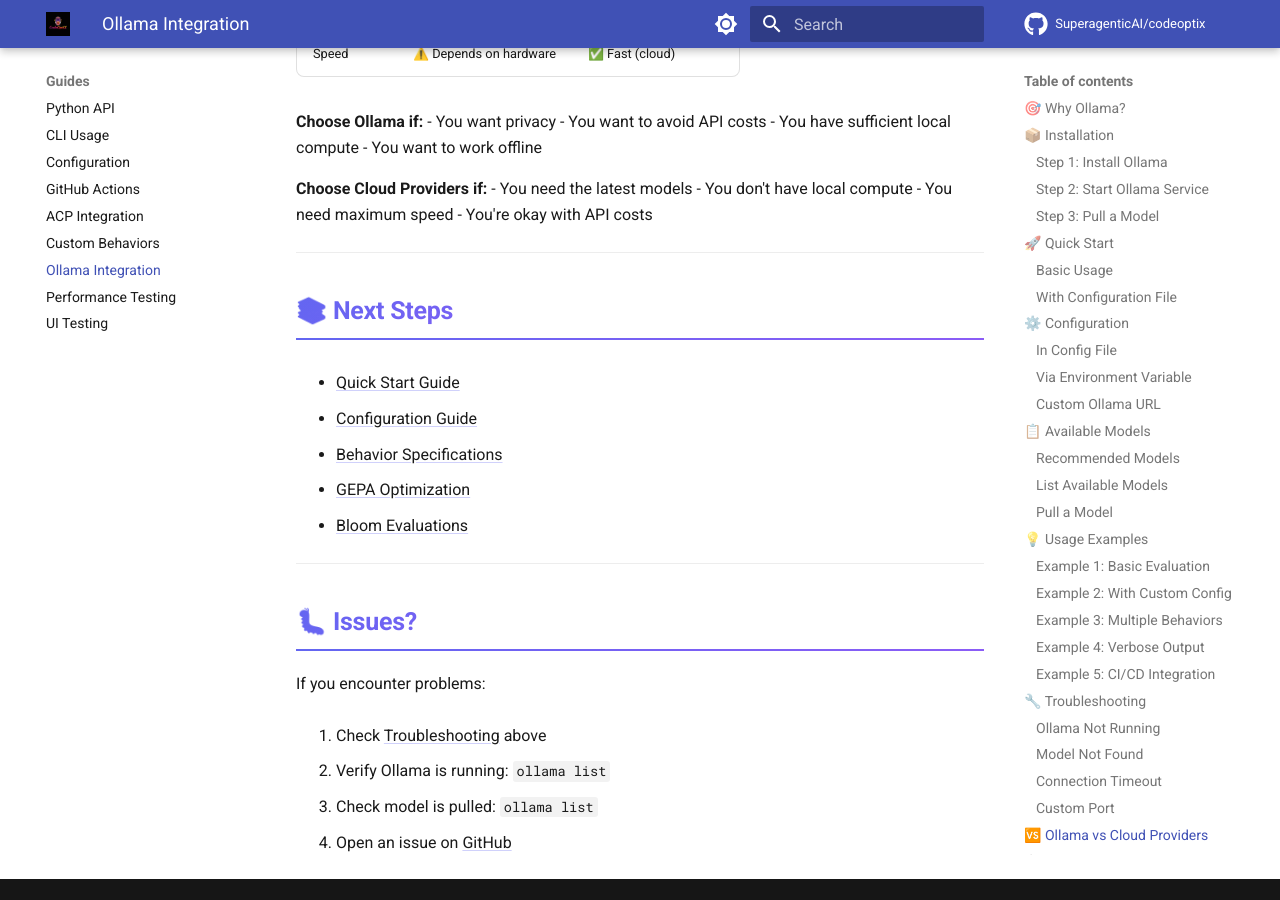
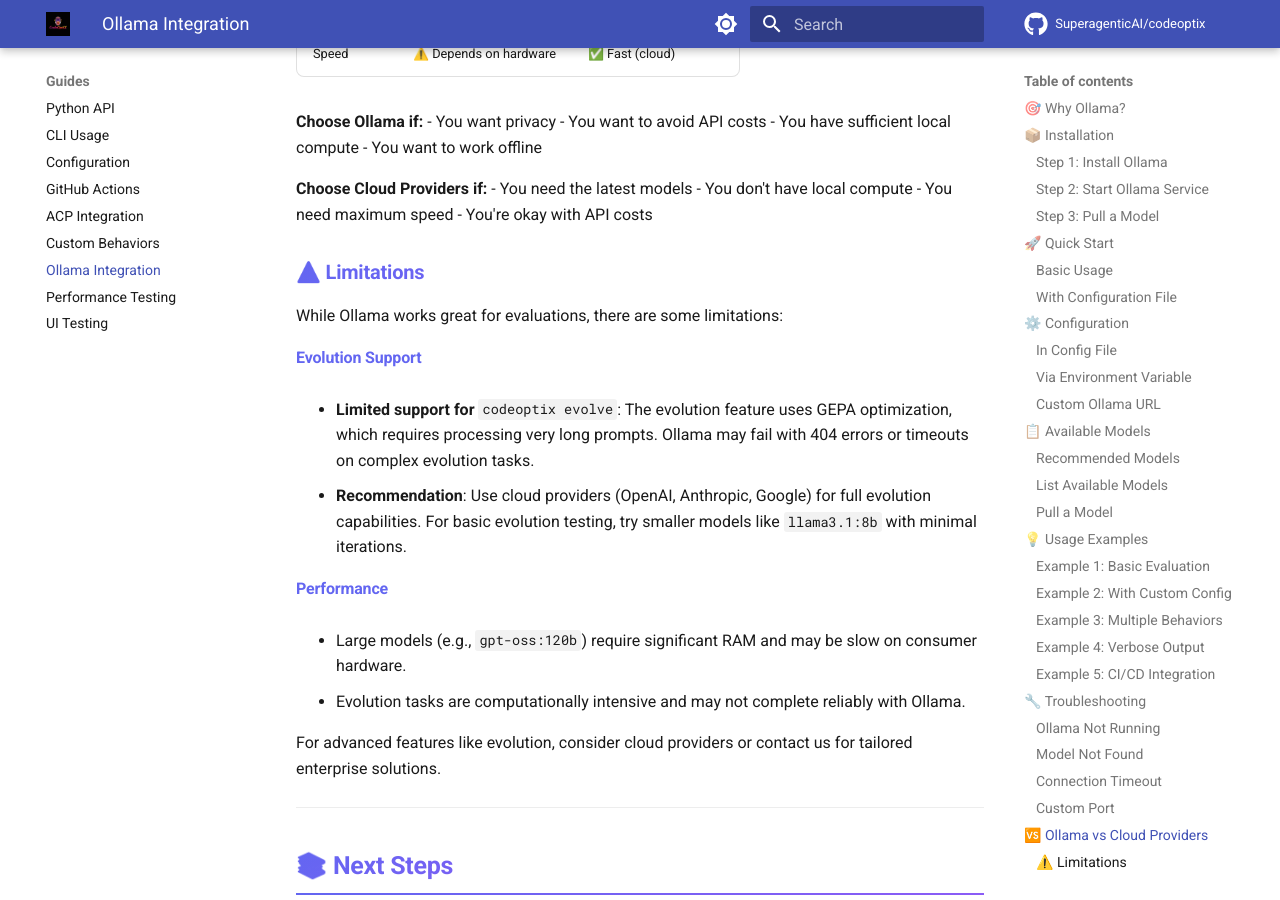
Before and after one commit to SuperagenticAI/codeoptix, an MkDocs documentation site: the page built from docs/guides/ollama-integration.md, in a window 1280 px wide and 900 px high, scrolled down 6658 px. Built offline with MkDocs 1.6.1 and Material for MkDocs 9.7.7, drawn with Linux system fonts in a browser that asks for light colours; comment, search, counter and statistics services are not loaded.

Commit message:
Update docs

```diff
--- a/docs/guides/ollama-integration.md
+++ b/docs/guides/ollama-integration.md
@@ -300,6 +300,20 @@
 - You need maximum speed
 - You're okay with API costs
 
+### ⚠️ Limitations
+
+While Ollama works great for evaluations, there are some limitations:
+
+#### Evolution Support
+- **Limited support for `codeoptix evolve`**: The evolution feature uses GEPA optimization, which requires processing very long prompts. Ollama may fail with 404 errors or timeouts on complex evolution tasks.
+- **Recommendation**: Use cloud providers (OpenAI, Anthropic, Google) for full evolution capabilities. For basic evolution testing, try smaller models like `llama3.1:8b` with minimal iterations.
+
+#### Performance
+- Large models (e.g., `gpt-oss:120b`) require significant RAM and may be slow on consumer hardware.
+- Evolution tasks are computationally intensive and may not complete reliably with Ollama.
+
+For advanced features like evolution, consider cloud providers or contact us for tailored enterprise solutions.
+
 ---
 
 ## 📚 Next Steps
--- a/pyproject.toml
+++ b/pyproject.toml
@@ -1,6 +1,6 @@
 [project]
 name = "codeoptix"
-version = "0.1.1"
+version = "0.1.2"
 description = "Agentic Code Optimization & Deep Evaluation for Superior Coding Agent Experience. Built by Superagentic AI."
 readme = "README.md"
 requires-python = ">=3.12"
--- a/src/codeoptix/__init__.py
+++ b/src/codeoptix/__init__.py
@@ -5,4 +5,4 @@
 Built by Superagentic AI - Advancing AI agent optimization and autonomous systems.
 """
 
-__version__ = "0.1.1"
+__version__ = "0.1.2"
```
Also changed, not shown: docs/index.md (+3 -2 lines), 4 other files.
